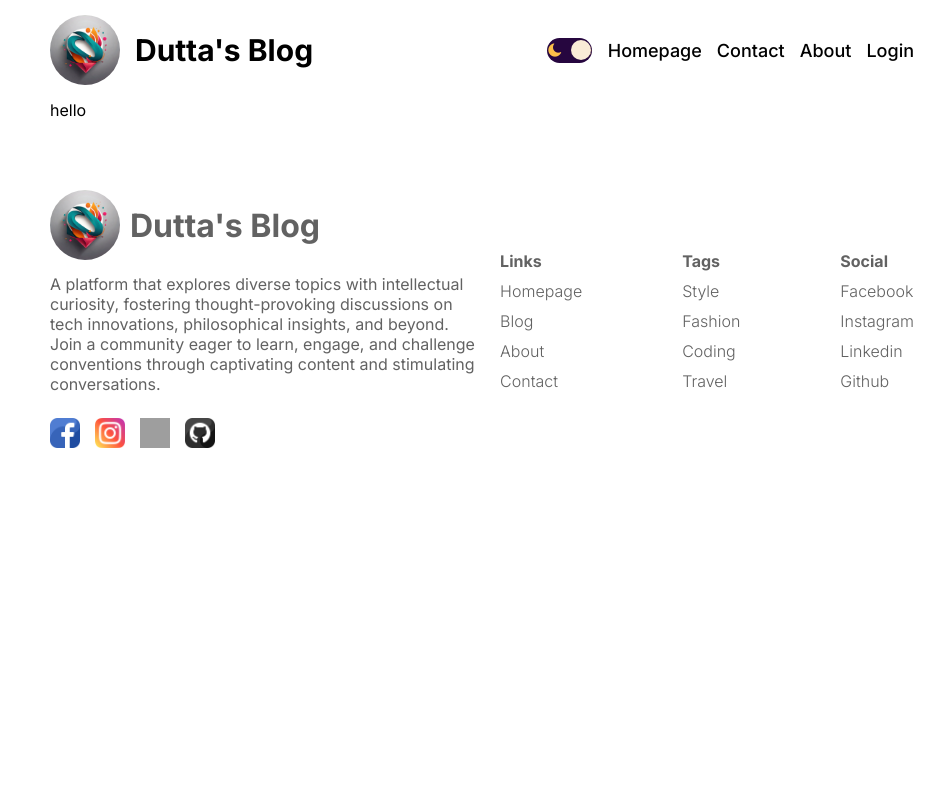
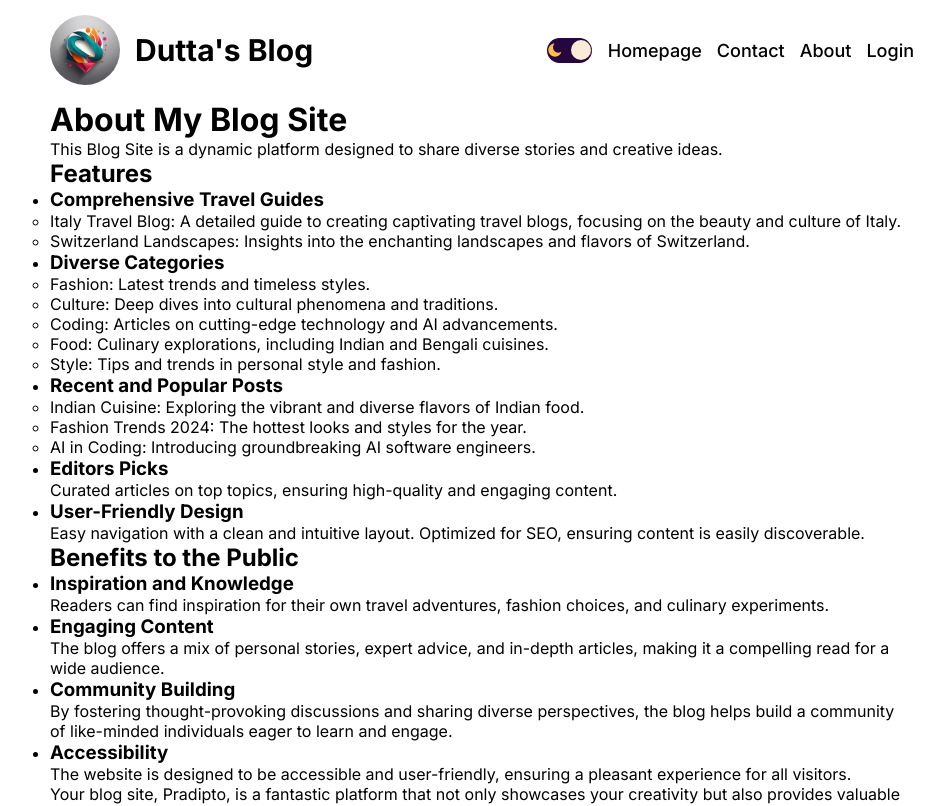
Before and after one commit to Pradipta7171/My-BlogSite, a Next.js app: page /about in a window 1280 px wide. Shown: the top 806 px of the page, without its empty margins (158-1102 px from the left). Built offline with nearby package versions, Linux system fonts and the light colour scheme; no server answers; grey boxes are pictures that could not be loaded.

Commit message:
Update page.jsx

```diff
--- a/src/app/about/page.jsx
+++ b/src/app/about/page.jsx
@@ -1,11 +1,95 @@
-
-import styles from "./aboutPage.module.css";
-
+import React from 'react';
+import styles from './aboutPage.module.css';
 
 const AboutPage = () => {
-
   return (
-    <div className={styles.container}>hello
+    <div className={styles.container}>
+      <h1 className={styles.title}>About My Blog Site</h1>
+      <p className={styles.description}>
+        This Blog Site is a dynamic platform designed to share diverse stories and creative ideas.
+      </p>
+      <div className={styles.features}>
+        <h2>Features</h2>
+        <ul>
+          <li>
+            <h3>Comprehensive Travel Guides</h3>
+            <ul>
+              <li>
+                <a href="#">Italy Travel Blog</a>: A detailed guide to creating captivating travel blogs, focusing on the beauty and culture of Italy.
+              </li>
+              <li>
+                <a href="#">Switzerland Landscapes</a>: Insights into the enchanting landscapes and flavors of Switzerland.
+              </li>
+            </ul>
+          </li>
+          <li>
+            <h3>Diverse Categories</h3>
+            <ul>
+              <li>
+                <a href="#">Fashion</a>: Latest trends and timeless styles.
+              </li>
+              <li>
+                <a href="#">Culture</a>: Deep dives into cultural phenomena and traditions.
+              </li>
+              <li>
+                <a href="#">Coding</a>: Articles on cutting-edge technology and AI advancements.
+              </li>
+              <li>
+                <a href="#">Food</a>: Culinary explorations, including Indian and Bengali cuisines.
+              </li>
+              <li>
+                <a href="#">Style</a>: Tips and trends in personal style and fashion.
+              </li>
+            </ul>
+          </li>
+          <li>
+            <h3>Recent and Popular Posts</h3>
+            <ul>
+              <li>
+                <a href="#">Indian Cuisine</a>: Exploring the vibrant and diverse flavors of Indian food.
+              </li>
+              <li>
+                <a href="#">Fashion Trends 2024</a>: The hottest looks and styles for the year.
+              </li>
+              <li>
+                <a href="#">AI in Coding</a>: Introducing groundbreaking AI software engineers.
+              </li>
+            </ul>
+          </li>
+          <li>
+            <h3>Editors Picks</h3>
+            <p>Curated articles on top topics, ensuring high-quality and engaging content.</p>
+          </li>
+          <li>
+            <h3>User-Friendly Design</h3>
+            <p>Easy navigation with a clean and intuitive layout. Optimized for SEO, ensuring content is easily discoverable.</p>
+          </li>
+        </ul>
+      </div>
+      <div className={styles.benefits}>
+        <h2>Benefits to the Public</h2>
+        <ul>
+          <li>
+            <h3>Inspiration and Knowledge</h3>
+            <p>Readers can find inspiration for their own travel adventures, fashion choices, and culinary experiments.</p>
+          </li>
+          <li>
+            <h3>Engaging Content</h3>
+            <p>The blog offers a mix of personal stories, expert advice, and in-depth articles, making it a compelling read for a wide audience.</p>
+          </li>
+          <li>
+            <h3>Community Building</h3>
+            <p>By fostering thought-provoking discussions and sharing diverse perspectives, the blog helps build a community of like-minded individuals eager to learn and engage.</p>
+          </li>
+          <li>
+            <h3>Accessibility</h3>
+            <p>The website is designed to be accessible and user-friendly, ensuring a pleasant experience for all visitors.</p>
+          </li>
+        </ul>
+      </div>
+      <p className={styles.conclusion}>
+        Your blog site, Pradipto, is a fantastic platform that not only showcases your creativity but also provides valuable content to the public. Its a great way to connect with readers and share your passions!
+      </p>
     </div>
   );
 };
```
